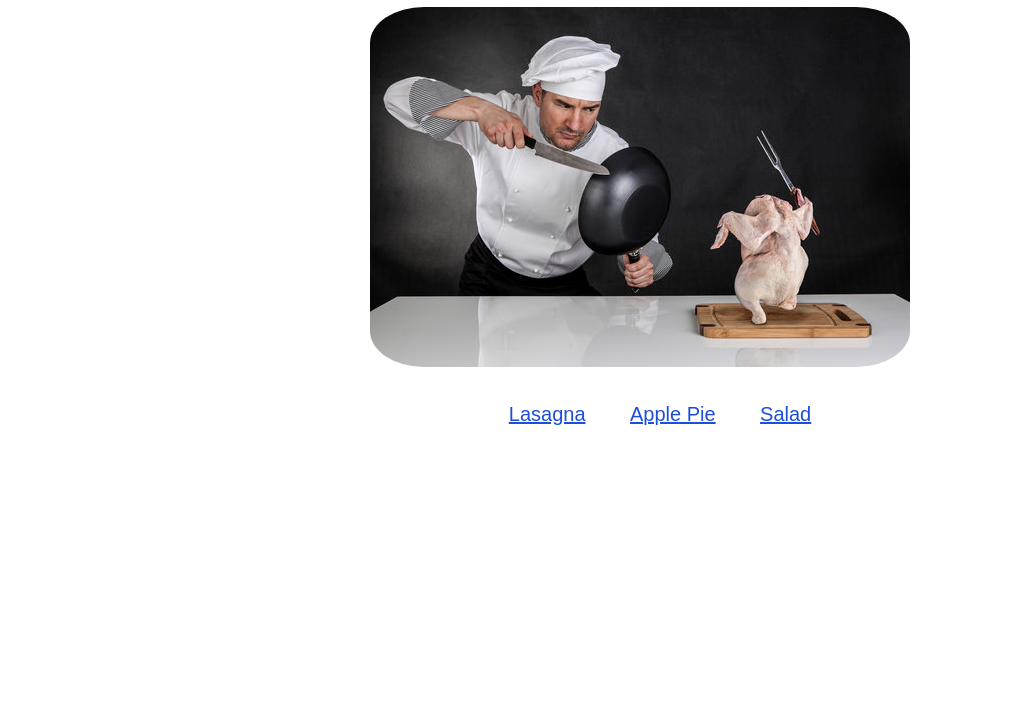
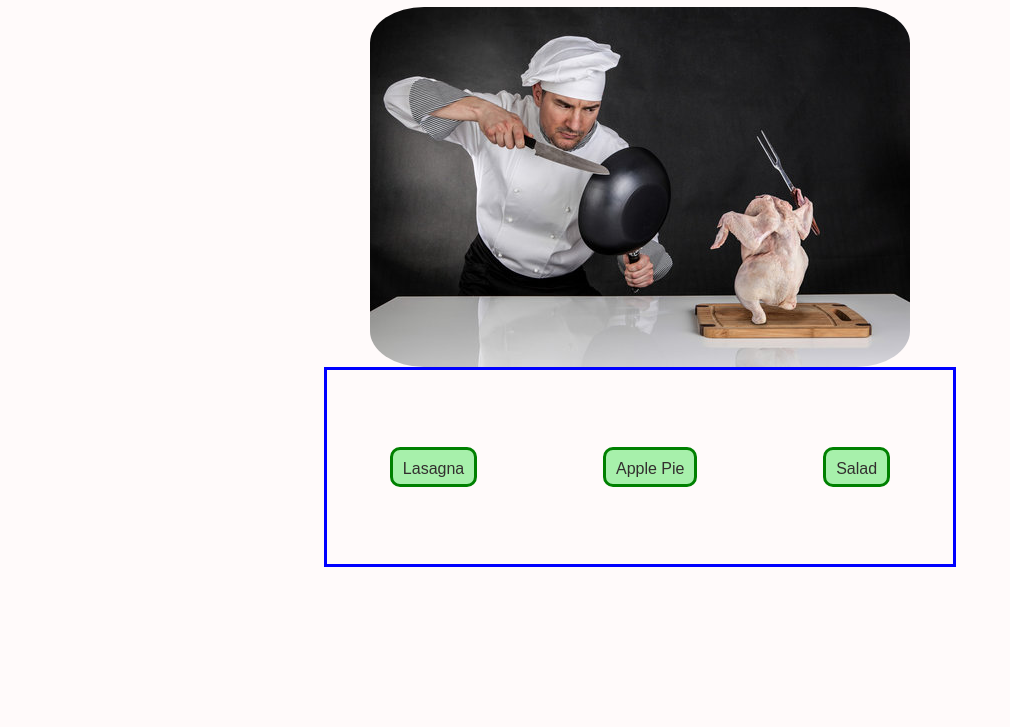
Before and after one commit to el0315/odin-recipes, a plain HTML site: page index.html in a window 1280 px wide. Shown: the part 73-800 px from the top of the page, without its empty margins (0-1010 px from the left). Drawn offline with Linux system fonts and the light colour scheme.

Commit message:
Update css to use flexbox

```diff
--- a/index.html
+++ b/index.html
@@ -7,12 +7,12 @@
     <link rel="stylesheet" href="styles.css">
 </head>
 <body>
-    <h1>Odin Recipes</h1>
+    <h1>Recipes</h1>
     <img id="home" src="./recipes/recipe_images/home.png" alt="A chef fighting with a raw chicken" width="540" height="360">
-    <ul class="recipe_list">
-        <li><a href="recipes/lasagna.html">Lasagna</a></li>
-        <li><a href="recipes/apple_pie.html">Apple Pie</a></li>
-        <li><a href="recipes/salad.html">Salad</a></li>
-    </ul>
+    <div class="recipe-card-container">
+        <a class="recipe-card lasagna" href="recipes/lasagna.html">Lasagna</a>
+        <a class="recipe-card apple-pie" href="recipes/apple_pie.html">Apple Pie</a>
+        <a class="recipe-card salad" href="recipes/salad.html">Salad</a>
+    </div>
 </body>
 </html>
--- a/styles.css
+++ b/styles.css
@@ -1,5 +1,10 @@
+* {
+  box-sizing: border-box;
+}
+
 body {
   font-family: Arial, Helvetica, sans-serif;
+  background-color: #FFFAFA;
 }
 
 h1 {
@@ -11,11 +16,7 @@ h3 {
 }
 
 a {
-  color: #1D4ED8;
-}
-
-a:hover {
-  color: rgb(99, 156, 179);
+  color: #484a50;
 }
 
 img#home {
@@ -33,7 +34,6 @@ img {
   border-radius: 10%;
 }
 
-
 /* Pertains to recipe page styles */
 
 hr {
@@ -43,11 +43,33 @@ hr {
     border-bottom: 1px solid rgba(255, 255, 255, 0.3);
 }
 
-.recipe_list {
-  text-align: center;
+.recipe-card-container {
+  display: flex;
+  width: 50%;
+  height:200px;
+  border: blue, solid;
+  margin: auto;
+  flex-wrap: wrap;
+  align-items: center;
+  justify-content: space-around;
 }
-.recipe_list li {
-  display: inline-block;
-  margin: 20px;
-  font-size: 20px;
+
+.recipe-card {
+  background-color:rgb(167, 240, 171);
+  border: green solid;
+  margin: 10px;
+  padding: 10px;
+  align-content: center;
+  height: 40px;
+  border-radius: 10px;
+  text-decoration: none;
+  color: rgb(51, 47, 47);
 }
+
+.recipe-card:hover {
+  background-color:rgb(81, 117, 117);
+}
+
+.recipe-card:active {
+  background-color:rgb(36, 51, 51);
+}
```
Also changed, not shown: recipes/salad.html (+1 -1 lines).
